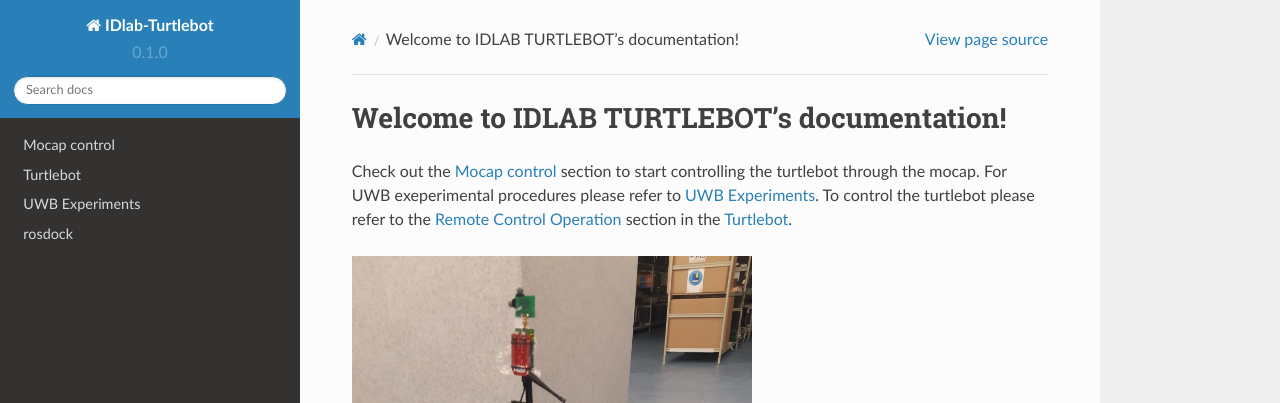
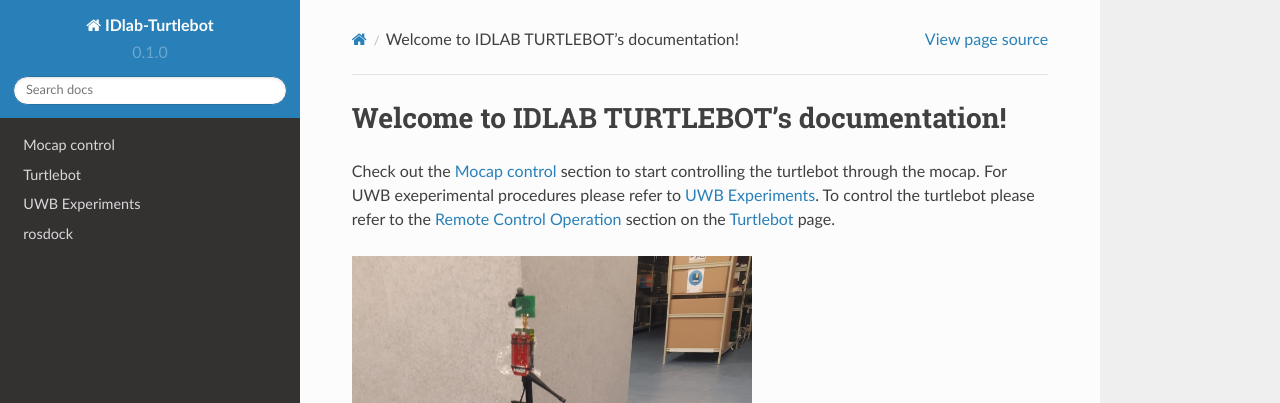
Before and after one commit to y2d2/YD_IDLAB_TURTLEBOT, a Sphinx documentation site: the page built from docs/source/index.rst, in a window 1280 px wide and 900 px high. Shown: the top 403 px of the window. Built offline with Sphinx 7.4.7 and the Read the Docs theme 2.0.0, drawn with Linux system fonts in a browser that asks for light colours.

Commit message:
improving documentation

```diff
--- a/docs/source/index.rst
+++ b/docs/source/index.rst
@@ -3,7 +3,7 @@ Welcome to IDLAB TURTLEBOT's documentation!
 
 
 Check out the :doc:`mocapcontrol` section to start controlling the turtlebot through the mocap.
-For UWB exeperimental procedures please refer to :doc:`uwbexp`. To control the turtlebot please refer to the :ref:`turtlebotRC` section in the :doc:`turtlebot`.
+For UWB exeperimental procedures please refer to :doc:`uwbexp`. To control the turtlebot please refer to the :ref:`turtlebotRC` section on the :doc:`turtlebot` page.
 
 .. image:: images/Squirtlebot.jpg
   :width: 400
```
